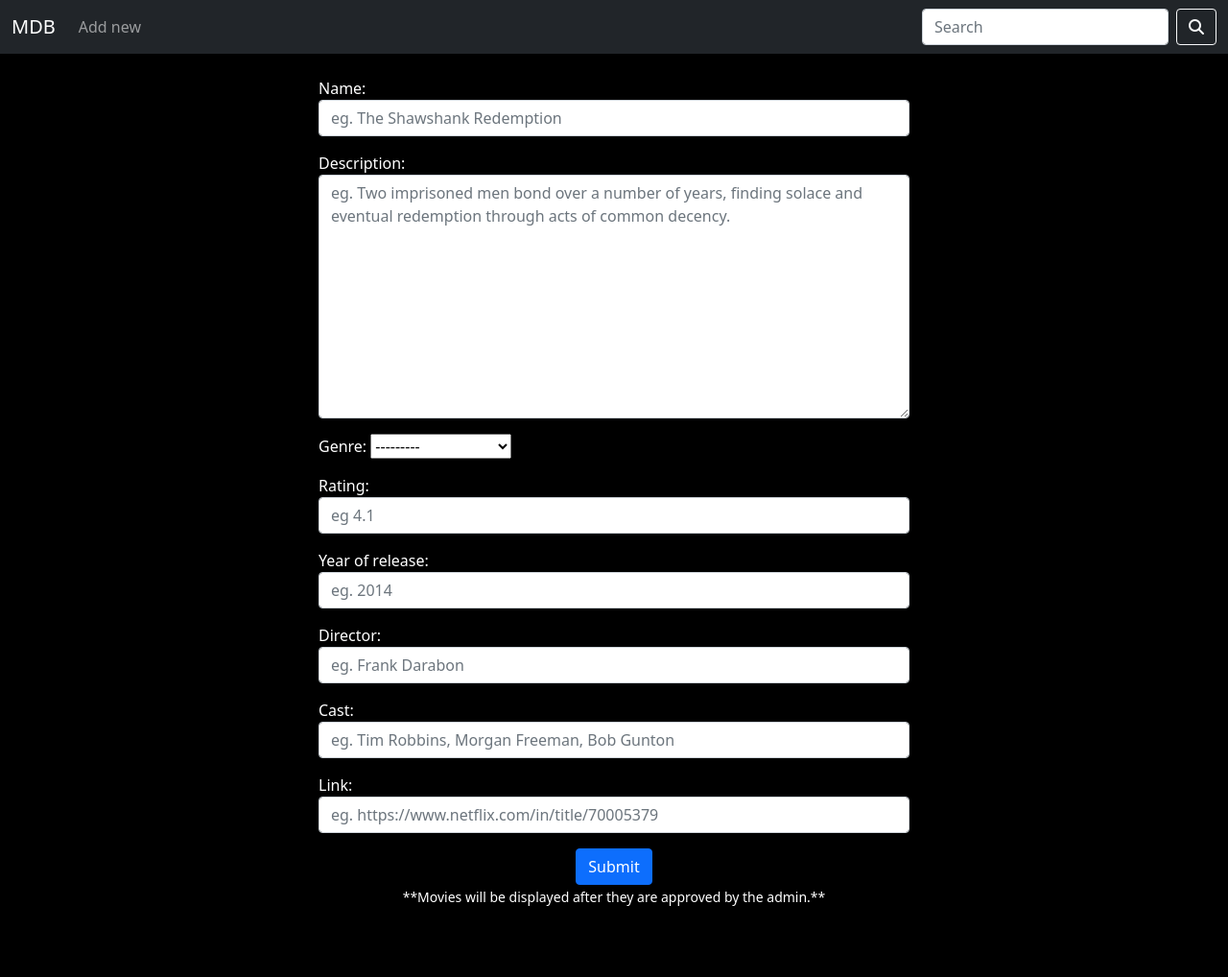
After one commit to shah-crypto/https---github.com-shah-crypto-movie_database, a Django app: page /add-movie/ in a window 1280 px wide. The commit adds this page. Shown: the whole page at 96% size. Run offline with Django 3.2, Linux system fonts and the light colour scheme; some libraries are stand-ins or nearby versions.

Commit message:
Create add movie page and improve search page

```diff
--- /dev/null
+++ b/movies/forms.py
@@ -0,0 +1,67 @@
+from django import forms
+from django.core.files.images import ImageFile
+from django.db import models
+from django.db.models import fields
+from django.db.models.enums import TextChoices
+from django.db.models.fields.files import ImageFieldFile
+from django.forms import widgets
+from django.forms.fields import DateField, ImageField
+from django.forms.widgets import ClearableFileInput, DateInput, DateTimeInput, FileInput, NumberInput, TextInput, Textarea, URLInput, Widget
+from .models import Movie
+
+class AddMovieForm(forms.ModelForm):
+    class Meta:
+        model = Movie
+        fields = [
+            'name',
+            'description',
+            'genre',
+            'rating',
+            'year_of_release',
+            'director',
+            'cast',
+            'link'
+        ]
+        widgets = {
+            'name' : TextInput(attrs={
+                'class':'form-control',
+                'placeholder':'eg. The Shawshank Redemption'
+            }),
+            'description' : Textarea(attrs={
+                'class':'form-control',
+                'placeholder':'eg. Two imprisoned men bond over a number of years, finding solace and eventual redemption through acts of common decency.',
+                'required':True
+            }),
+            'rating' : NumberInput(attrs={
+                'class':'form-control',
+                'min':0.0,
+                'max':5.0,
+                'step':0.1,
+                'placeholder':'eg 4.1'
+            }),
+            'preview_image': ClearableFileInput(attrs={
+                'class':'form-control'
+            }),
+            'movie_image': ClearableFileInput(attrs={
+                'class':'form-control'
+            }),
+            'year_of_release' : NumberInput(attrs={
+                'class':'form-control',
+                'min':1950,
+                'max':2021,
+                'step':1,
+                'placeholder':'eg. 2014'
+            }),
+            'director' : TextInput(attrs={
+                'class':'form-control',
+                'placeholder':'eg. Frank Darabon'
+            }),
+            'cast' : TextInput(attrs={
+                'class':'form-control',
+                'placeholder':'eg. Tim Robbins, Morgan Freeman, Bob Gunton'
+            }),
+            'link' : URLInput(attrs={
+                'class' : 'form-control',
+                'placeholder' : 'eg. https://www.netflix.com/in/title/70005379'
+            })
+        }
--- a/movies/models.py
+++ b/movies/models.py
@@ -30,11 +30,11 @@ class Movie(models.Model):
     preview_image = models.ImageField(upload_to='photos/',null=True)
     movie_image = models.ImageField(upload_to='photos/')
     year_of_release = models.PositiveIntegerField()
-    movie_time = models.TimeField()
     director = models.CharField(max_length=100)
     cast = models.TextField()
     link = models.URLField()
     popular = models.BooleanField(default=False)
+    approved = models.BooleanField(default=False)
 
     def __str__(self):
         return self.name + " (" + self.genre + ")"
--- a/movies/urls.py
+++ b/movies/urls.py
@@ -1,9 +1,10 @@
 from django.urls import path
-from .views import MovieTemplateView,MovieListView,MovieDetailView,RomanceMovieListView,SuperheroMovieListView,MovieSearchView
+from .views import MovieTemplateView,MovieListView,MovieDetailView,RomanceMovieListView,SuperheroMovieListView,MovieSearchView,AddMovieView
 urlpatterns = [
     path('',MovieListView.as_view(),name='home-page'),
     path('romance/',RomanceMovieListView.as_view(),name='rom-movies_page'),
     path('superhero/',SuperheroMovieListView.as_view(),name='superhero_movies_page'),
     path('movie/<int:pk>',MovieDetailView.as_view(),name='movie-details'),
     path('search/',MovieSearchView,name='movie-search'),
+    path('add-movie/',AddMovieView,name='add-movie'),
 ]
--- a/movies/views.py
+++ b/movies/views.py
@@ -5,6 +5,7 @@ from django.db.models import Q
 from django.views.generic import TemplateView,ListView,DetailView
 from django.shortcuts import get_object_or_404
 from random import shuffle
+from .forms import AddMovieForm
 
 # Create your views here.
 class MovieTemplateView(TemplateView):
@@ -16,9 +17,9 @@ class MovieListView(ListView):
 
     def get_context_data(self, **kwargs):
         context = super(MovieListView,self).get_context_data(**kwargs)
-        context['all_movies'] = Movie.objects.filter(popular=True).random(12)
-        context['romance_movies'] = Movie.objects.filter(genre='romance').random(8)
-        context['superhero_movies'] = Movie.objects.filter(genre='superhero').random(8)
+        context['all_movies'] = Movie.objects.filter(popular=True,approved=True).random(12)
+        context['romance_movies'] = Movie.objects.filter(genre='romance',approved=True).random(8)
+        context['superhero_movies'] = Movie.objects.filter(genre='superhero',approved=True).random(8)
         return context
 
 class RomanceMovieListView(ListView):
@@ -26,7 +27,7 @@ class RomanceMovieListView(ListView):
     template_name = 'rom_movies.html'
 
     def get_context_data(self):
-        all_romance_movies = Movie.objects.filter(genre='romance')
+        all_romance_movies = Movie.objects.filter(genre='romance',approved=True)
         all_romance_movies_list = list(all_romance_movies)
         shuffle(all_romance_movies_list)
         context = {}
@@ -38,7 +39,7 @@ class SuperheroMovieListView(ListView):
     template_name = 'superhero_movies.html'
 
     def get_context_data(self):
-        all_superhero_movies = Movie.objects.filter(genre='superhero')
+        all_superhero_movies = Movie.objects.filter(genre='superhero',approved=True)
         all_superhero_movies_list = list(all_superhero_movies)
         shuffle(all_superhero_movies_list)
         context = {}
@@ -47,7 +48,7 @@ class SuperheroMovieListView(ListView):
 
 # class SuperheroMovieListView(ListView):
 #     model = Movie
-#     queryset = Movie.objects.filter(genre='superhero')
+#     queryset = Movie.objects.filter(genre='superhero',approved=True)
 #     template_name = 'superhero_movies.html'
 #     context_object_name = 'all_superhero_movies'
 
@@ -63,12 +64,22 @@ def MovieSearchView(request):
 
         if query != '':
             lookups= Q(name__icontains=query)
-            results= Movie.objects.filter(lookups).distinct()
+            results= Movie.objects.filter(lookups,approved=True).distinct()
             search_context={'results': results,
-                     'submitbutton': submitbutton,
-                     'show': True}
-            return render(request, 'movie_list.html', search_context)
+                     'submitbutton': submitbutton}
+            return render(request, 'searchresults.html', search_context)
         else:
-            return render(request, 'movie_list.html')
+            return render(request, 'searchresults.html')
     else:
-        return render(request, 'movie_list.html')
+        return render(request, 'searchresults.html')
+
+def AddMovieView(request):
+    context = {}
+    if request.method == 'POST':
+        form = AddMovieForm(request.POST,request.FILES)
+        if form.is_valid():
+            form.save()
+    else:
+        form = AddMovieForm()
+    context['form'] = form
+    return render(request,'add_movie.html',context)
--- /dev/null
+++ b/templates/add_movie.html
@@ -0,0 +1,25 @@
+{% extends 'base.html' %}
+{% block content %}
+{% csrf_token %}
+<style>
+    .container{
+        width: 50%;
+        color: white;
+    }
+    #sub_btn{
+        margin: auto;
+        display: block;
+    }
+</style>
+
+<div class="container">
+    <form action="" method="post">
+        {% csrf_token %}
+        <br>
+        {{form.as_p}}
+        <input class="btn btn-primary" id="sub_btn" type="submit" value="Submit">
+    </form>
+        <div style="text-align: center;"><small>**Movies will be displayed after they are approved by the admin.**</small></div>
+</div>
+
+{% endblock content %}
--- a/templates/base.html
+++ b/templates/base.html
@@ -43,7 +43,7 @@
 <body>
     <nav class="navbar navbar-expand-lg navbar-dark bg-dark">
         <div class="container-fluid">
-            <a class="navbar-brand" href="home-page">MDB</a>
+            <a class="navbar-brand" href="{% url 'home-page' %}">MDB</a>
             <button class="navbar-toggler" type="button" data-bs-toggle="collapse"
                 data-bs-target="#navbarSupportedContent" aria-controls="navbarSupportedContent" aria-expanded="false"
                 aria-label="Toggle navigation">
@@ -52,26 +52,9 @@
             <div class="collapse navbar-collapse" id="navbarSupportedContent">
                 <ul class="navbar-nav me-auto mb-2 mb-lg-0">
                     <li class="nav-item">
-                        <a class="nav-link active" aria-current="page" href="{% url 'home-page' %}">Home</a>
+                        <a class="nav-link" href="{% url 'add-movie' %}">Add new</a>
                     </li>
-                    <li class="nav-item">
-                        <a class="nav-link" href="#">Add new</a>
-                    </li>
-                    <!-- <li class="nav-item dropdown">
-                <a class="nav-link dropdown-toggle" href="#" id="navbarDropdown" role="button" data-bs-toggle="dropdown" aria-expanded="false">
-                  Dropdown
-                </a>
-                <ul class="dropdown-menu" aria-labelledby="navbarDropdown">
-                  <li><a class="dropdown-item" href="#">Action</a></li>
-                  <li><a class="dropdown-item" href="#">Another action</a></li>
-                  <li><hr class="dropdown-divider"></li>
-                  <li><a class="dropdown-item" href="#">Something else here</a></li>
-                </ul>
-              </li> -->
 
-                    <!-- <li class="nav-item">
-                <a class="nav-link disabled" href="#" tabindex="-1" aria-disabled="true">Add new</a>
-              </li> -->
                 </ul>
                 <form action="{% url 'movie-search' %}" method="GET" value="{{request.GET.q}}" class="d-flex">
                     <input class="form-control me-2" type="search" name="q" value="{{request.GET.q}}" placeholder="Search" aria-label="Search">
```
Also changed, not shown: templates/movie_list.html (+3 -42 lines), templates/searchresults.html (added, +33 -0 lines), db.sqlite3, movies/migrations/0010_movie_approved.py (added), movies/migrations/0011_remove_movie_movie_time.py (added).
